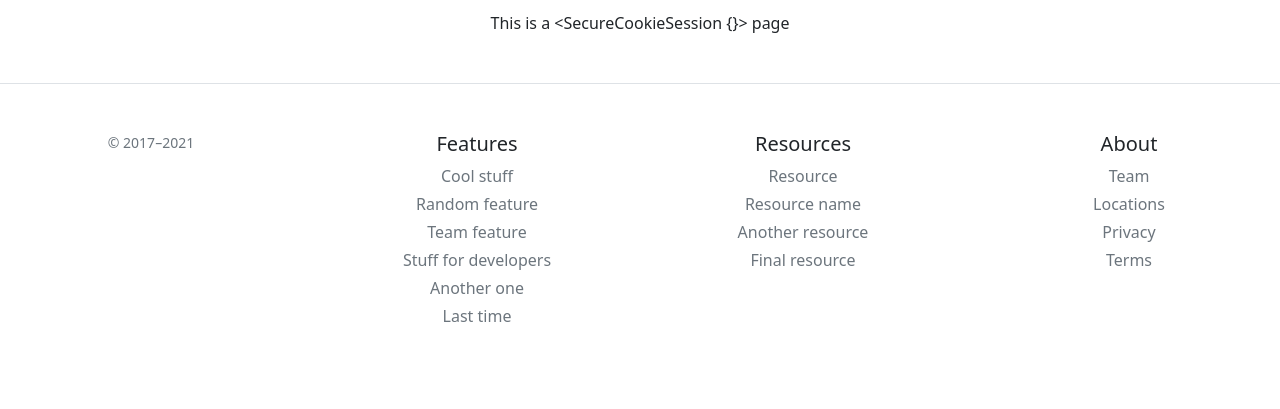
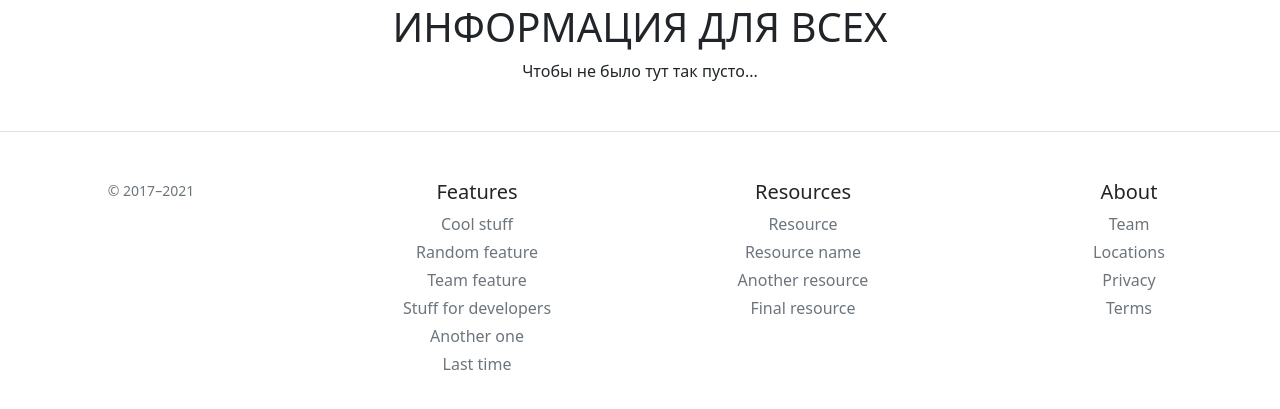
Before and after one commit to RealQuick56/Progect_flask, a Flask app: page /about in a window 1280 px wide. Shown: the part 69-478 px from the top of the page. Run offline with Flask 2, Linux system fonts and the light colour scheme.

Commit message:
All files

```diff
--- a/new/templates/about.html
+++ b/new/templates/about.html
@@ -6,7 +6,7 @@
 
 {% block body %}
 <div class="container">
-  <h1></h1>
-  <p>This is a {{  session  }} page</p>
+  <h1>ИНФОРМАЦИЯ ДЛЯ ВСЕХ</h1>
+  <p>Чтобы не было тут так пусто...</p>
 </div>
 {% endblock %}
```
Also changed, not shown: requirements.txt (added, +63 -0 lines), 1 other file.
